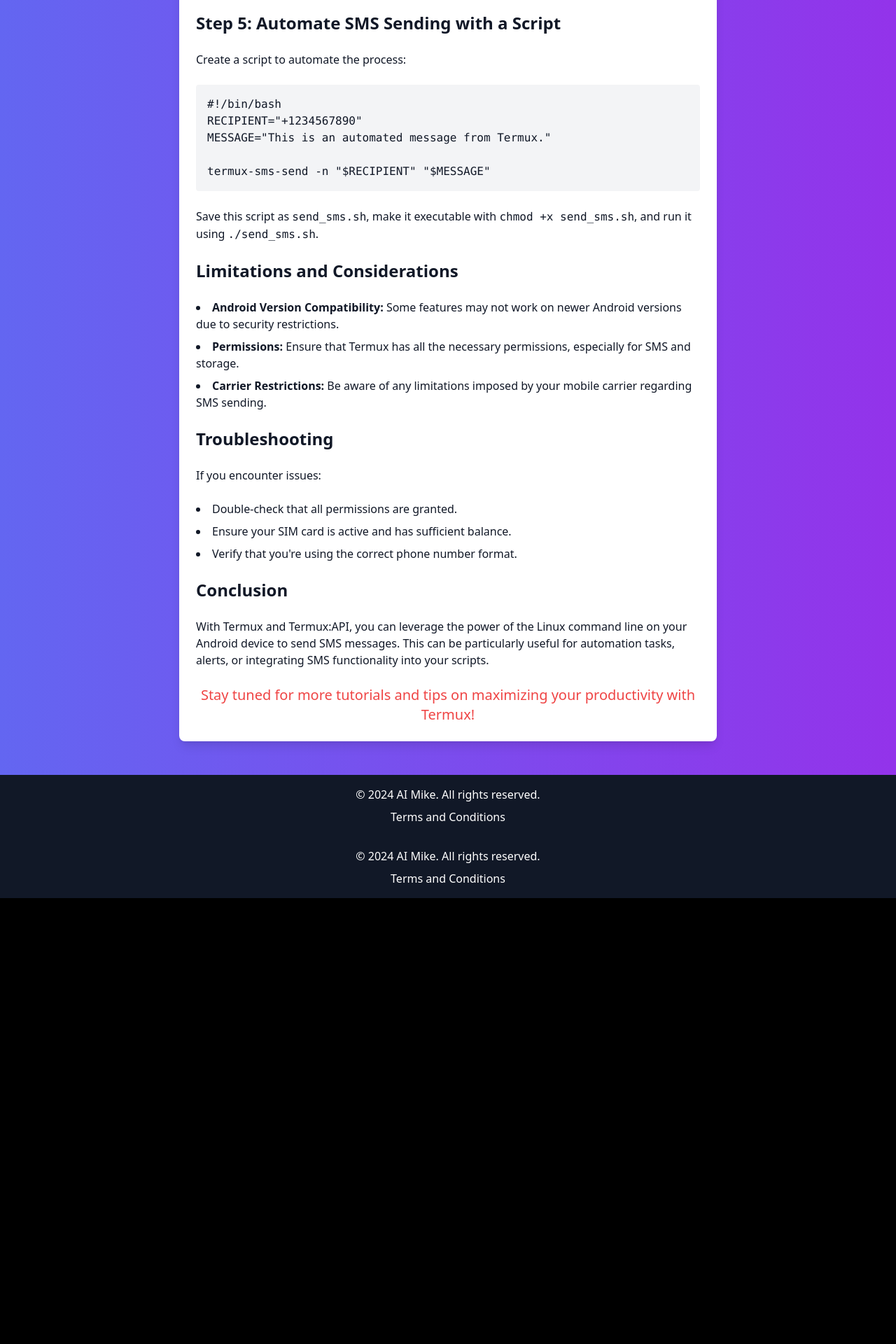
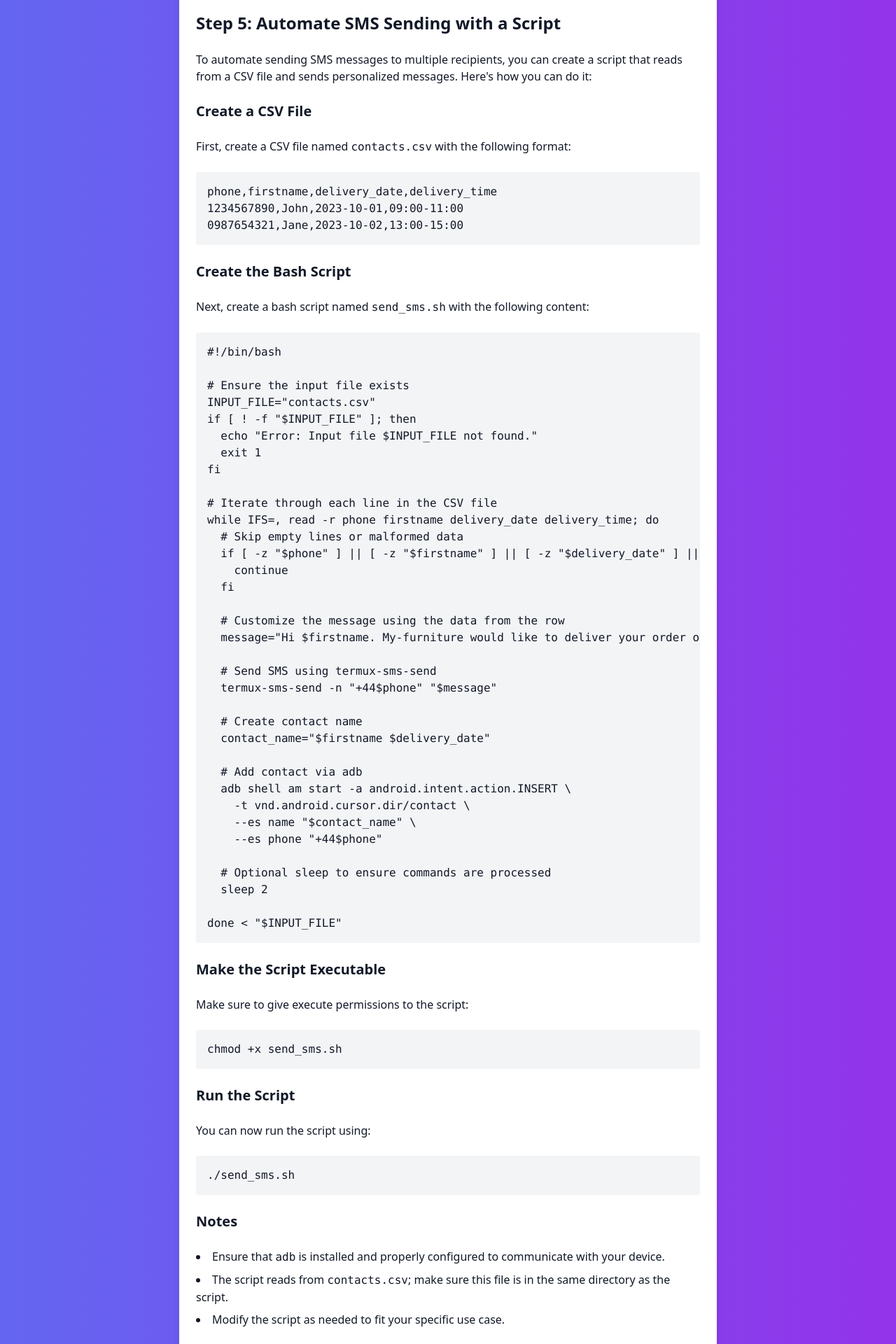
Before and after one commit to m0onpi/aimike, a Next.js app: page /blog/termux-sms in a window 1280 px wide. Shown: the part 1600-3520 px from the top of the page at 70% size. Before the commit the page ends 2883 px from the top, so only its background shows below. Built offline with nearby package versions, Linux system fonts and the light colour scheme.

Commit message:
blog update

```diff
--- a/app/blog/termux-sms/page.tsx
+++ b/app/blog/termux-sms/page.tsx
@@ -72,7 +72,7 @@
             <p className="mt-4">Use the following command to send an SMS message:</p>
             <pre className="bg-gray-100 p-4 rounded mt-4 overflow-x-auto">
               <code>
-              termux-sms-send -n +1234567890 &quot;Hello from Termux!&quot;
+                termux-sms-send -n +1234567890 "Hello from Termux!"
               </code>
             </pre>
             <p className="mt-4">
@@ -80,20 +80,99 @@
             </p>
 
             <h2 className="text-2xl font-bold mt-8">Step 5: Automate SMS Sending with a Script</h2>
-          <p className="mt-4">Create a script to automate the process:</p>
+            <p className="mt-4">
+              To automate sending SMS messages to multiple recipients, you can create a script that reads from a CSV file and sends personalized messages. Here's how you can do it:
+            </p>
+
+            <h3 className="text-xl font-semibold mt-6">Create a CSV File</h3>
+            <p className="mt-4">
+              First, create a CSV file named <code>contacts.csv</code> with the following format:
+            </p>
+            <pre className="bg-gray-100 p-4 rounded mt-4 overflow-x-auto">
+              <code>
+                phone,firstname,delivery_date,delivery_time{'\n'}
+                1234567890,John,2023-10-01,09:00-11:00{'\n'}
+                0987654321,Jane,2023-10-02,13:00-15:00
+              </code>
+            </pre>
+
+            <h3 className="text-xl font-semibold mt-6">Create the Bash Script</h3>
+            <p className="mt-4">
+              Next, create a bash script named <code>send_sms.sh</code> with the following content:
+            </p>
             <pre className="bg-gray-100 p-4 rounded mt-4 overflow-x-auto">
               <code>
 {`#!/bin/bash
-RECIPIENT="+1234567890"
-MESSAGE="This is an automated message from Termux."
 
-termux-sms-send -n "$RECIPIENT" "$MESSAGE"`}
+# Ensure the input file exists
+INPUT_FILE="contacts.csv"
+if [ ! -f "$INPUT_FILE" ]; then
+  echo "Error: Input file $INPUT_FILE not found."
+  exit 1
+fi
+
+# Iterate through each line in the CSV file
+while IFS=, read -r phone firstname delivery_date delivery_time; do
+  # Skip empty lines or malformed data
+  if [ -z "$phone" ] || [ -z "$firstname" ] || [ -z "$delivery_date" ] || [ -z "$delivery_time" ]; then
+    continue
+  fi
+
+  # Customize the message using the data from the row
+  message="Hi $firstname. My-furniture would like to deliver your order on $delivery_date between $delivery_time. Please reply confirm or reply to the email I have sent. Thanks in advance 😃"
+
+  # Send SMS using termux-sms-send
+  termux-sms-send -n "+44$phone" "$message"
+
+  # Create contact name
+  contact_name="$firstname $delivery_date"
+
+  # Add contact via adb
+  adb shell am start -a android.intent.action.INSERT \\
+    -t vnd.android.cursor.dir/contact \\
+    --es name "$contact_name" \\
+    --es phone "+44$phone"
+
+  # Optional sleep to ensure commands are processed
+  sleep 2
+
+done < "$INPUT_FILE"
+`}
               </code>
             </pre>
+
+            <h3 className="text-xl font-semibold mt-6">Make the Script Executable</h3>
             <p className="mt-4">
-            Save this script as <code>send_sms.sh</code>, make it executable with{' '}
-            <code>chmod +x send_sms.sh</code>, and run it using <code>./send_sms.sh</code>.
+              Make sure to give execute permissions to the script:
             </p>
+            <pre className="bg-gray-100 p-4 rounded mt-4 overflow-x-auto">
+              <code>
+                chmod +x send_sms.sh
+              </code>
+            </pre>
+
+            <h3 className="text-xl font-semibold mt-6">Run the Script</h3>
+            <p className="mt-4">
+              You can now run the script using:
+            </p>
+            <pre className="bg-gray-100 p-4 rounded mt-4 overflow-x-auto">
+              <code>
+                ./send_sms.sh
+              </code>
+            </pre>
+
+            <h3 className="text-xl font-semibold mt-6">Notes</h3>
+            <ul className="list-disc list-inside space-y-2 mt-4">
+              <li>
+                Ensure that <code>adb</code> is installed and properly configured to communicate with your device.
+              </li>
+              <li>
+                The script reads from <code>contacts.csv</code>; make sure this file is in the same directory as the script.
+              </li>
+              <li>
+                Modify the script as needed to fit your specific use case.
+              </li>
+            </ul>
 
             <h2 className="text-2xl font-bold mt-8">Limitations and Considerations</h2>
             <ul className="list-disc list-inside space-y-2 mt-4">
@@ -114,11 +193,12 @@
               <li>Double-check that all permissions are granted.</li>
               <li>Ensure your SIM card is active and has sufficient balance.</li>
               <li>Verify that you&apos;re using the correct phone number format.</li>
+              <li>Check that <code>adb</code> is correctly set up and your device is connected.</li>
             </ul>
 
             <h2 className="text-2xl font-bold mt-8">Conclusion</h2>
             <p className="mt-4">
-            With Termux and Termux:API, you can leverage the power of the Linux command line on your Android device to send SMS messages. This can be particularly useful for automation tasks, alerts, or integrating SMS functionality into your scripts.
+              With Termux and Termux:API, you can leverage the power of the Linux command line on your Android device to send SMS messages. Automating SMS sending with scripts can significantly enhance productivity, especially for tasks like sending notifications or updates to multiple recipients.
             </p>
             <div className="text-center text-red-500 mt-8">
               <p className="text-xl text-gray">
--- a/app/layout.tsx
+++ b/app/layout.tsx
@@ -101,7 +101,6 @@
               <Link className="hover:underline" onClick={toggleMenu} href="/blog" passHref>
                 Blog
               </Link>
-              <div className="relative">
                 <button className="hover:underline" onClick={toggleDropdown}>
                   Services
                 </button>
@@ -119,7 +118,6 @@
                     </Link>
                   </div>
                 )}
-              </div>
               <Link className="hover:underline" onClick={toggleMenu} href="/about" passHref>
                 About
               </Link>
@@ -134,7 +132,7 @@
               </Link>
             </nav>
           </div>
-          <main className="flex-grow">{children}</main>
+          <main>{children}</main>
           <footer className="text-center p-4 bg-gray-900 text-white">
             <div className="mb-2">
               © 2024 AI Mike. All rights reserved.
```
Lines whose indentation alone changed are shown as unchanged.
